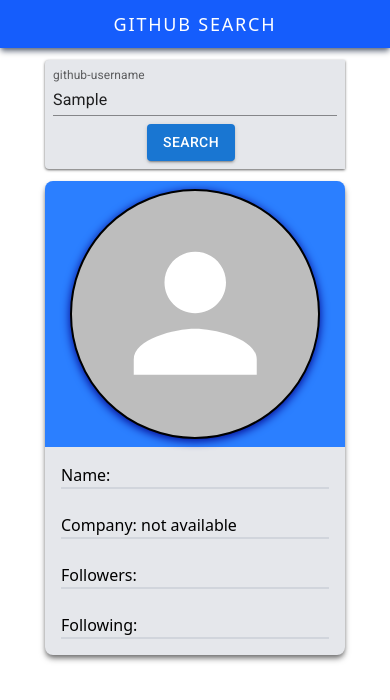
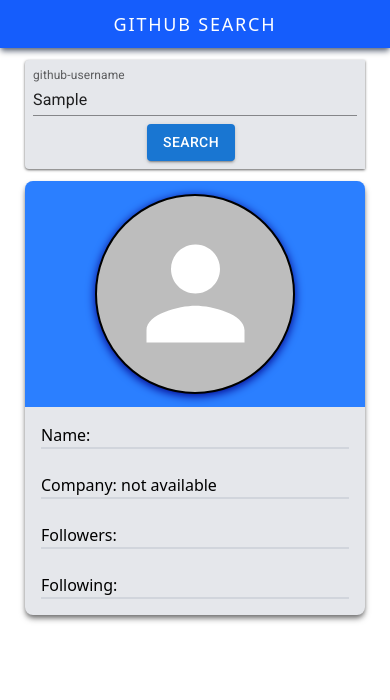
Before and after one commit to kostovJP/github-search, a React (Vite) app: page / in a window 390 px wide. Both pictures are taken after typing "Sample" into the empty fields and a click on the button "SEARCH". Shown: the top 700 px of the page. Built offline with nearby package versions, Linux system fonts and the light colour scheme; no server answers.

Commit message:
some minor style changes

```diff
--- a/src/components/info_container.jsx
+++ b/src/components/info_container.jsx
@@ -15,15 +15,16 @@
 export default function InfoContainer({ userData }) {
   return (
     <div
-      className={`border-none w-75 md:w-120 justify-self-center m-3
+      className={`border-none w-85 md:w-120 justify-self-center m-3
             bg-gray-200 rounded-lg grid grid-cols-1 shadow-md shadow-neutral-500`}
     >
       <section className="justify-items-center p-2 bg-blue-500 rounded-t-lg">
         <Avatar alt="Travis Howard" src={userData.avatar}
-            sx={{width: 250,
-                height: 250,
+            sx={{width: 200,
+                height: 200,
                 border: "2px solid black",
-                boxShadow: "0 2px 10px darkblue"
+                boxShadow: "0 2px 10px darkblue",
+                margin: "5px",
             }}
         />
       </section>
--- a/src/components/search-form.jsx
+++ b/src/components/search-form.jsx
@@ -16,7 +16,7 @@
 
     return (
         <form action="/"
-            className={`border-none p-2 w-75 md:w-120 justify-self-center m-2 mt-3
+            className={`border-none p-2 w-85 md:w-120 justify-self-center m-2 mt-3
                     grid grid-cols-1 md:grid-cols-3 gap-2 md:gap-0 bg-gray-200 rounded-l shadow-sm shadow-neutral-500
                 `}
             onSubmit={handleSubmit(formSubmission)}
```
